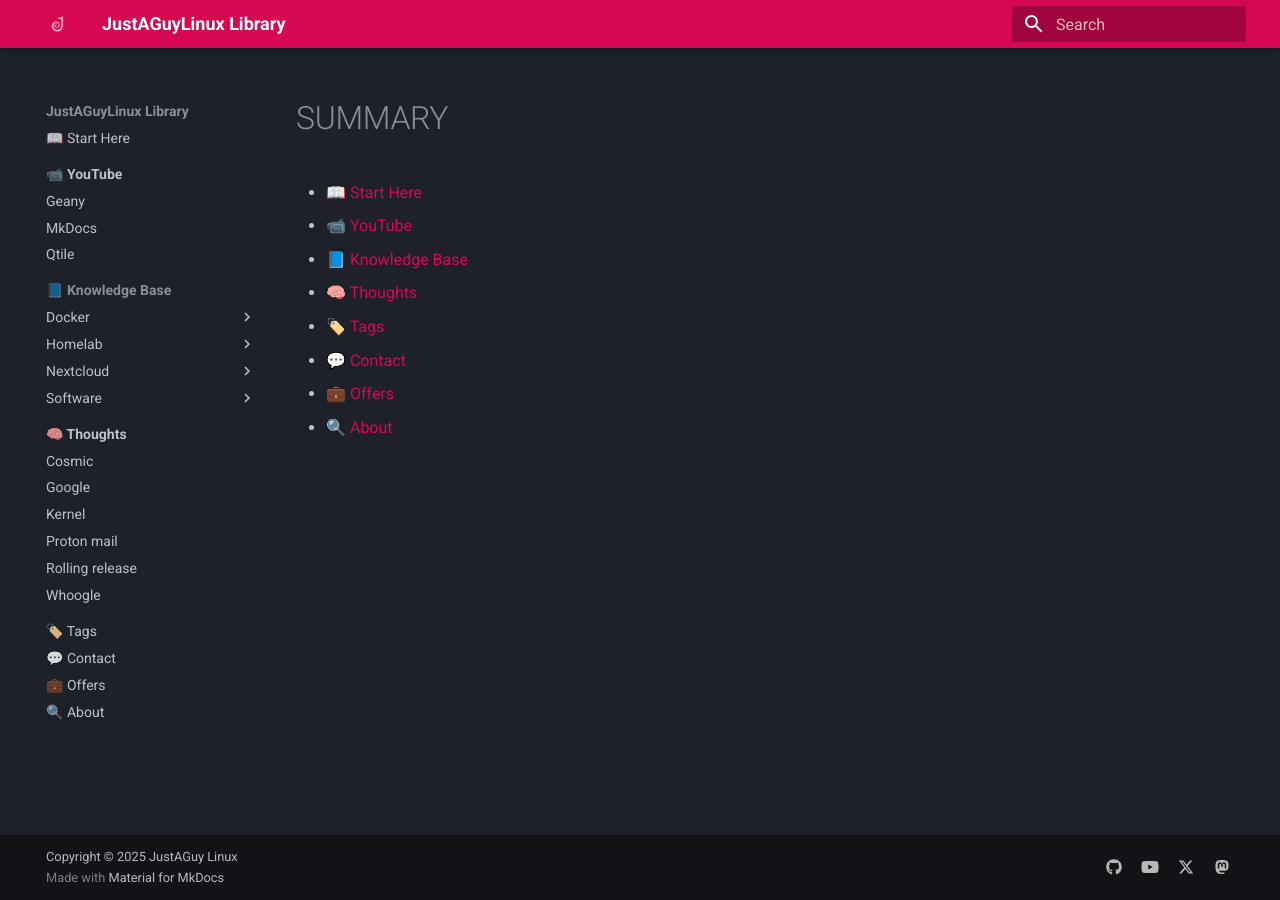
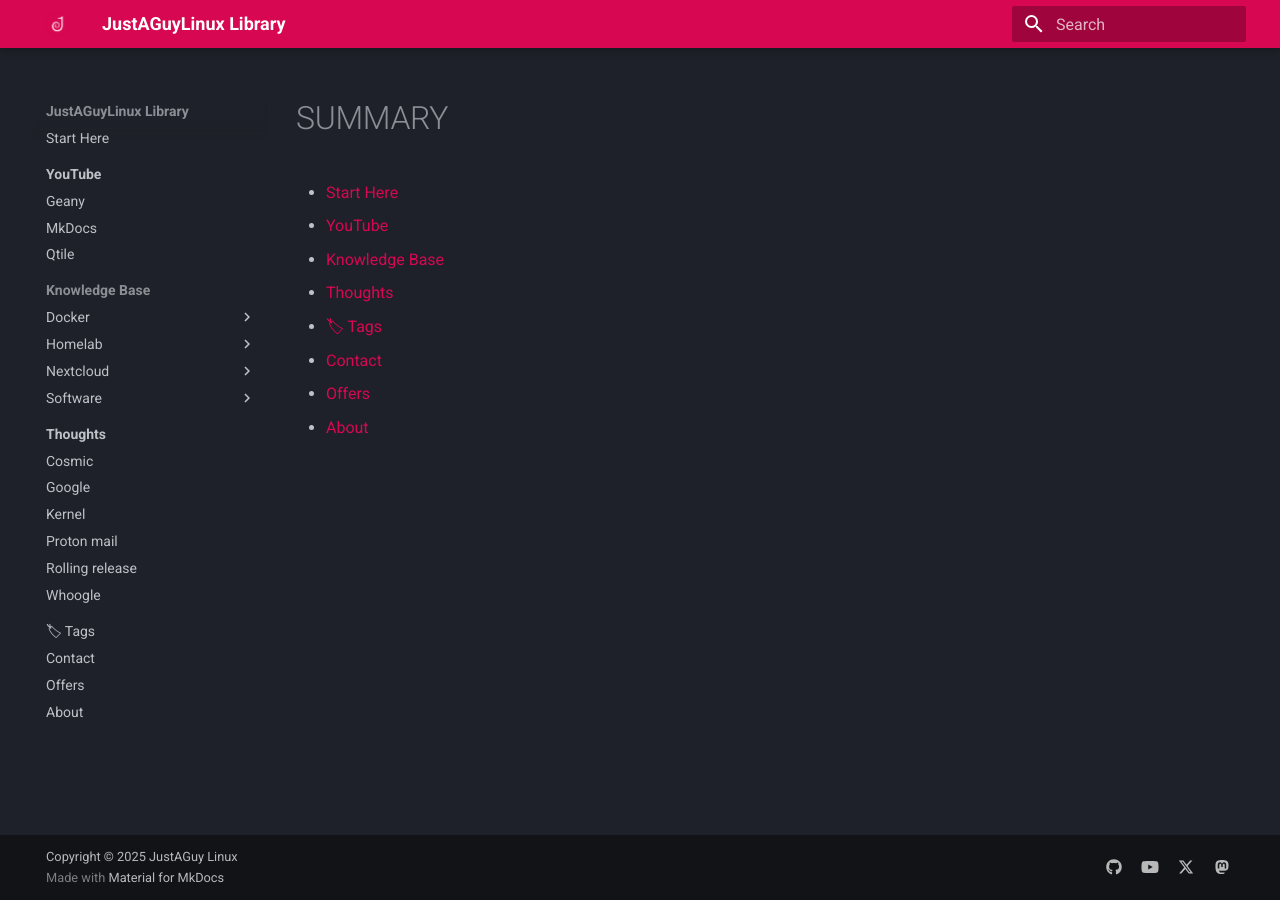
Before and after one commit to drewgrif/jagmkdocs, an MkDocs documentation site: the page built from docs/SUMMARY.md, in a window 1280 px wide. Built offline with MkDocs 1.6.1 and Material for MkDocs 9.7.7, drawn with Linux system fonts in a browser that asks for light colours.

```diff
--- a/docs/SUMMARY.md
+++ b/docs/SUMMARY.md
@@ -1,8 +1,8 @@
-- [📖 Start Here](index.md)
-- [📹 YouTube](youtube/)
-- [📘 Knowledge Base](documentation/)
-- [🧠 Thoughts](thoughts/)
-- [🏷️ Tags](tags.md)
-- [💬 Contact](contact.md)
-- [💼 Offers](offers.md)
-- [🔍 About](about.md)
+- [ Start Here](index.md)
+- [ YouTube](youtube/)
+- [ Knowledge Base](documentation/)
+- [ Thoughts](thoughts/)
+- [🏷 Tags](tags.md)
+- [ Contact](contact.md)
+- [ Offers](offers.md)
+- [ About](about.md)
```
